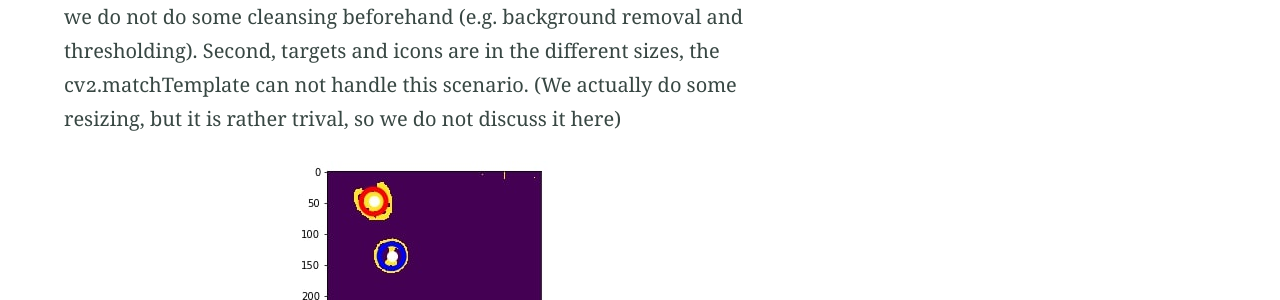
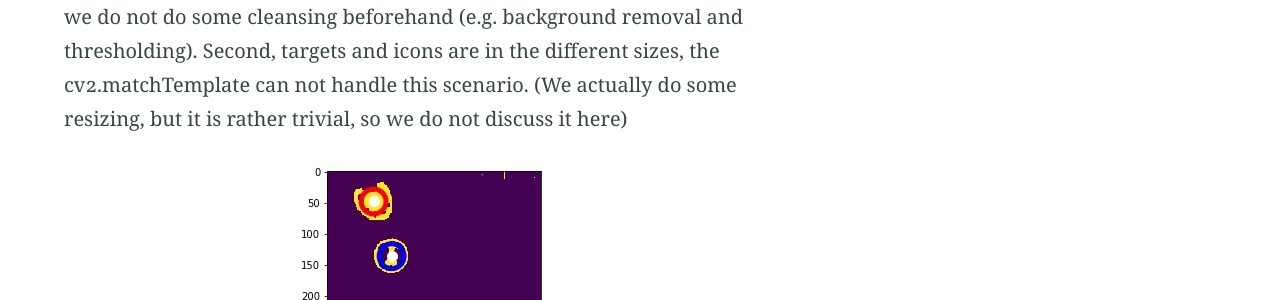
Before and after one commit to JoeHO888/JoeHo888.github.io, a Jekyll site: the page built from projects/Attempt-to-solve-Geetest-CAPTCHA.md, in a window 1280 px wide and 900 px high, scrolled down 11205 px. Shown: the part 325-625 px from the top of the window. Built offline with Jekyll 4.4.1, drawn with Linux system fonts in a browser that asks for light colours; our own code applies the rules of GitHub Pages for plain Markdown files; some of the changed text lies outside the part shown.

Commit message:
Update Geetest Project

````diff
--- a/projects/Attempt-to-solve-Geetest-CAPTCHA.md
+++ b/projects/Attempt-to-solve-Geetest-CAPTCHA.md
@@ -73,11 +73,11 @@
 main_pane[main_pane<color_threshold] = 0
 main_pane[main_pane>=color_threshold] = 255
   ```
-{% include figure.html image="/images/Attempt-To-Solve-Geetest-CAPTCHA/preprocessed_main_pane.jpg" alt="Remove background in main_pane" caption="Remove background in main_pane" %}
+{% include figure.html image="/images/Attempt-To-Solve-Geetest-CAPTCHA/preprocessed_main_pane.jpg" alt="Remove background in main pane" caption="Remove background in main_pane" %}
 Remark:
 Blurring make each pixel being affected by its  surrounding pixels. In this case, some noise (or some pixel has extraordinary higher/lower value) will be "averaged" by the values nearby, thus can be removed.
 
-In terms of mathematics, blurring is to convolve a kernel with an image, which is the same technique used in Convolutional neural network (a kind of state of art in Deep Lerning/Artificial Intelligence). You may refer to below materials for more information.
+In terms of mathematics, blurring is to convolve a kernel with an image, which is the same technique used in Convolutional neural network (a kind of state of art in Deep Learning/Artificial Intelligence). You may refer to below materials for more information.
 
 References:
 1. [https://en.wikipedia.org/wiki/Gaussian_blur](https://en.wikipedia.org/wiki/Gaussian_blur)
@@ -102,7 +102,7 @@
 Although we know targets are at the bottom of main pane, they are positioned in a row and not in a tidy and proper manner. Hence, we spend some efforts to extract them. Fortunately, We can use the method described in last step to extract them without extra image processing, as the targets are already in black while the background are in white.
 {% include figure.html image="/images/Attempt-To-Solve-Geetest-CAPTCHA/targets-located-in-main-pane.jpg" alt="Locate targets at the bottom" caption="Locate targets at the bottom" %}
 
-### 5. Calcuate the similarity for each pair of icons and targets
+### 5. Calculate the similarity for each pair of icons and targets
 Actually, we do not only compare the similarity between each pair of icons and targets. Instead, we keep rotate the target and compare the similarity between each rotation of it and an icon, then denotate the highest similarity as the similarity of that target and icon. Why are we doing so? Because the icons and targets have different degrees of rotation, doing so can improve the accuracy.
 {% include figure.html image="/images/Attempt-To-Solve-Geetest-CAPTCHA/different-rotations-for-Icon-and-target.jpg" alt="Icon and Target have different degrees of rotation" caption="Icon and Target have different degrees of rotation" %}
 ```
@@ -121,8 +121,8 @@
 Remark:
 cv2.matchTemplate used above is decided for object detection. Theoretically, we can use this to find corresponding icons  if we already what are the targets are.
 
-However, we will have low accuracy if we apply it directly. First, targets and icons in the CAPTCHA are not the same, we will have low accuracy if we do not do some cleansing beforehand (e.g. background removal and thresholding). Second, targets and icons are in the different sizes, the cv2.matchTemplate can not handle this scenario. (We actually do some resizing, but it is rather trival, so we do not discuss it here)
-{% include figure.html image="/images/Attempt-To-Solve-Geetest-CAPTCHA/match-icons-with-targets.jpg" alt="Match icons in main_pane with targets" caption="Match icons in main_pane with targets" %}
+However, we will have low accuracy if we apply it directly. First, targets and icons in the CAPTCHA are not the same, we will have low accuracy if we do not do some cleansing beforehand (e.g. background removal and thresholding). Second, targets and icons are in the different sizes, the cv2.matchTemplate can not handle this scenario. (We actually do some resizing, but it is rather trivial, so we do not discuss it here)
+{% include figure.html image="/images/Attempt-To-Solve-Geetest-CAPTCHA/match-icons-with-targets.jpg" alt="Match icons in main pane with targets" caption="Match icons in main_pane with targets" %}
 
 ### 6. Let our bot click the icons selected.
 
@@ -157,7 +157,7 @@
 Besides, this approach cannot tackle all CAPTCHAs, as the Percentage Threshold will no longer apply if a new CAPTCHA has a complete different distribution of pixel values.
 
 Another approach is to adopt Adaptive Thresholding which determines the threshold for a pixel based on a small region around it.
-In other words, this approach uses several local thresholds to find icosn instead global threshold used in the demo or suggested in last approach.
+In other words, this approach uses several local thresholds to find icons instead global threshold used in the demo or suggested in last approach.
 
 Second, even though I can find a good threshold which is able separate an icon from the background, it is still insufficient, as all icons may have different color. In other words, we need several excellent thresholds for different icons to separate them from their neightbour background.
 I haven't found a good approach for that, feel free to comment if you have good idea!
@@ -166,3 +166,4 @@
 Source Code: [https://github.com/JoeHO888/Geetest-Icon-CAPTCHA-Solving](https://github.com/JoeHO888/Geetest-Icon-CAPTCHA-Solving)
 
 This article is also published in Medium:
+[https://medium.com/@joeho_15265/attempt-to-solve-geetest-captcha-ae59e9bba5d6](https://medium.com/@joeho_15265/attempt-to-solve-geetest-captcha-ae59e9bba5d6)
````
